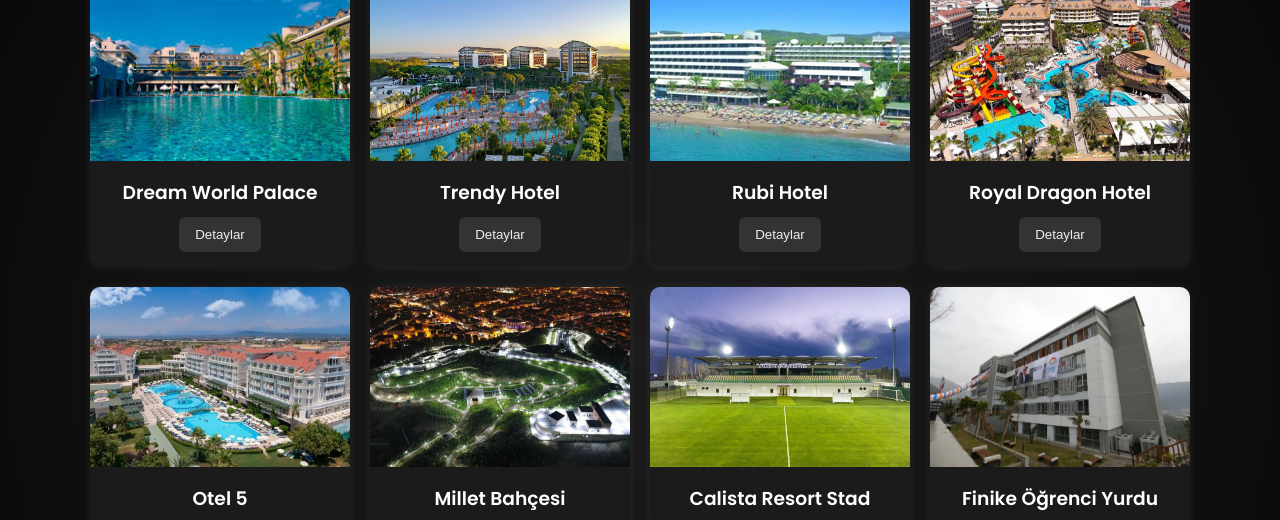
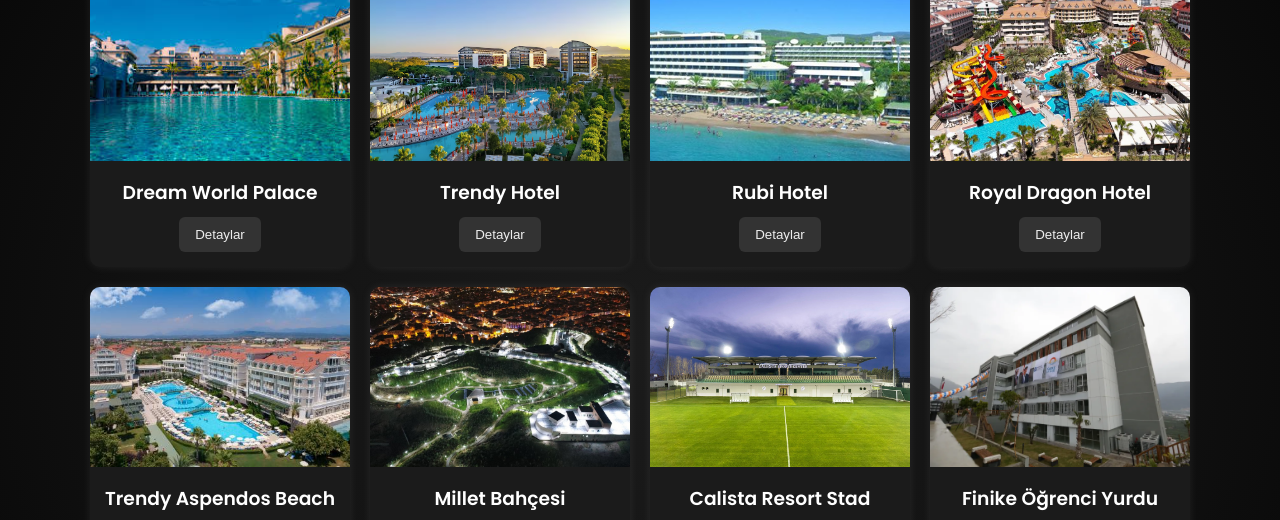
Before and after one commit to mucahitalkaya/lideryapi.com, a plain HTML site: page projelerimiz.html in a window 1280 px wide. Shown: the part 411-931 px from the top of the page. Drawn offline with Linux system fonts and the light colour scheme.

Commit message:
Update projelerimiz.html

```diff
--- a/projelerimiz.html
+++ b/projelerimiz.html
@@ -210,7 +210,7 @@
     </div>
     <div class="project-item">
       <img src="214058054.jpg" alt="Trendy Aspendos Beach">
-      <h3>Otel 5</h3>
+      <h3>Trendy Aspendos Beach</h3>
       <button onclick="openModal('Trendy Aspendos Beach', '214058054.jpg', 'Geniş ve konforlu iç tasarım.')">Detaylar</button>
     </div>
     <div class="project-item">
```
